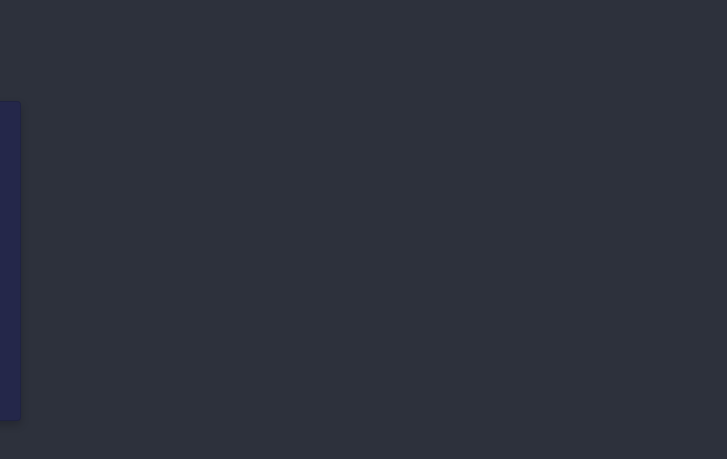
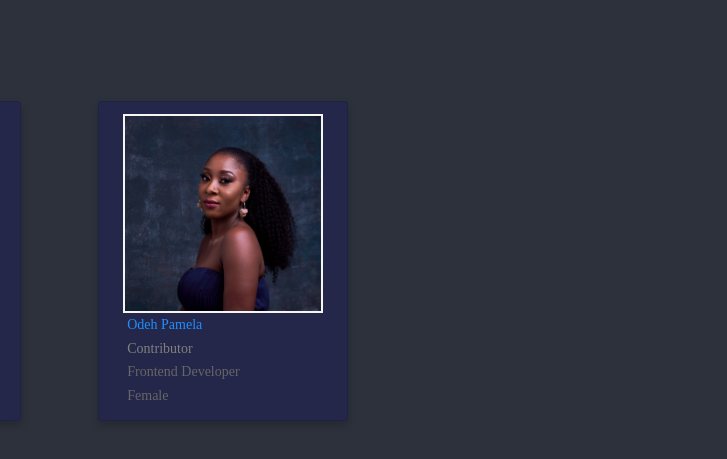
Before and after one commit to graceEjegwa/cohort3, a plain HTML site: page cohort3.html in a window 1280 px wide. Shown: the part 139-598 px from the top of the page, 253-980 px from the left. Drawn offline with Linux system fonts and the light colour scheme; a web font is replaced by a local one.

Commit message:
Pamela contributed

```diff
--- a/cohort3.html
+++ b/cohort3.html
@@ -57,6 +57,17 @@
 
         <!-- You can add your code block here-->
 
+        <div class="column"> <!--start here-->
+          <div class="card">
+            <img src="images/contributors/Pamela.jpg">
+            <div class="container">
+              <h2>Odeh Pamela</h2>
+              <p class="title">Contributor</p>
+              <p>Frontend Developer</p>
+              <p>Female</p>
+            </div>
+          </div>
+        </div>
 
   </div><!--End of profile row don't remove-->
 
```
Also changed, not shown: images/contributors/Pamela.jpg (added).
